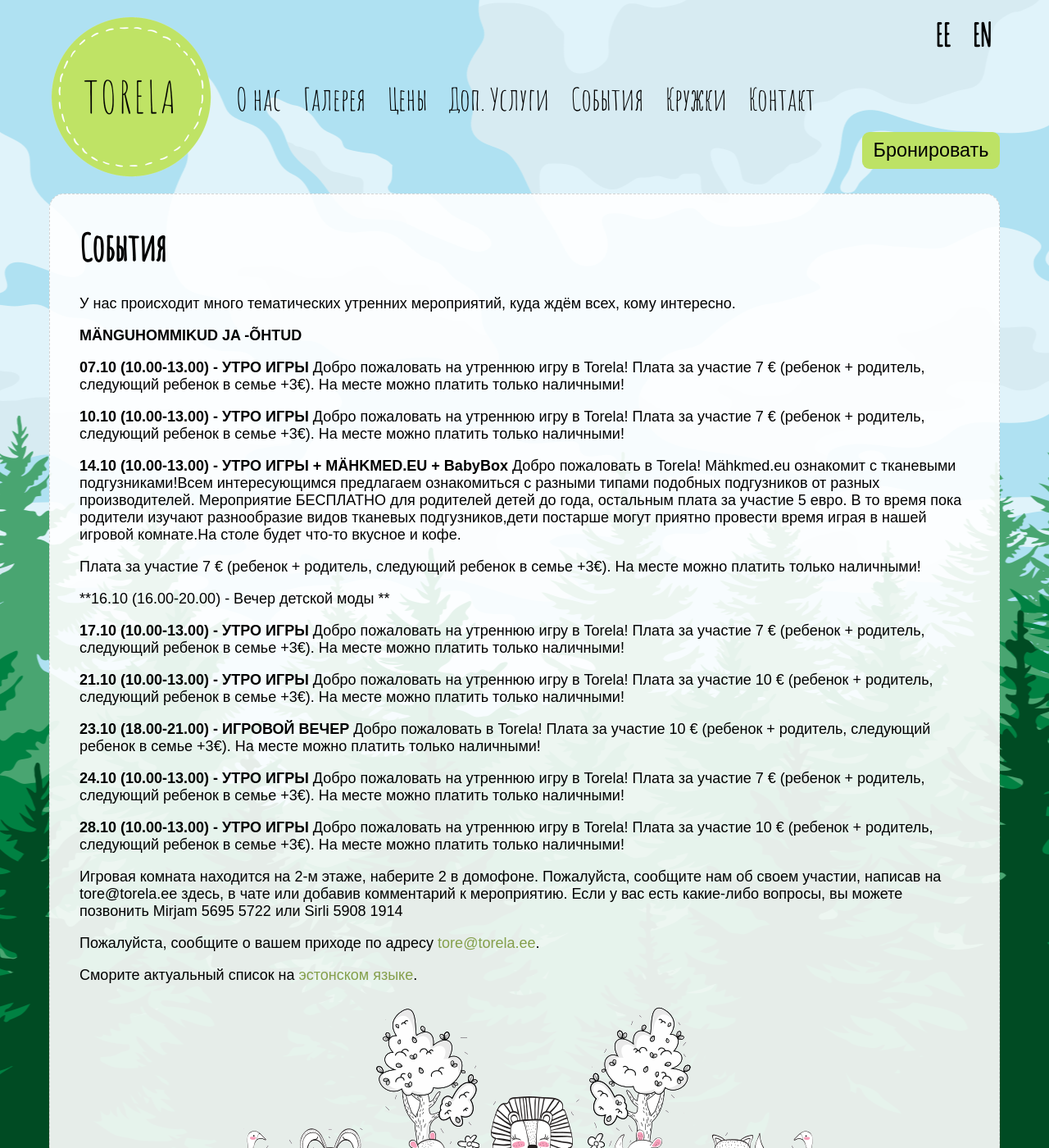
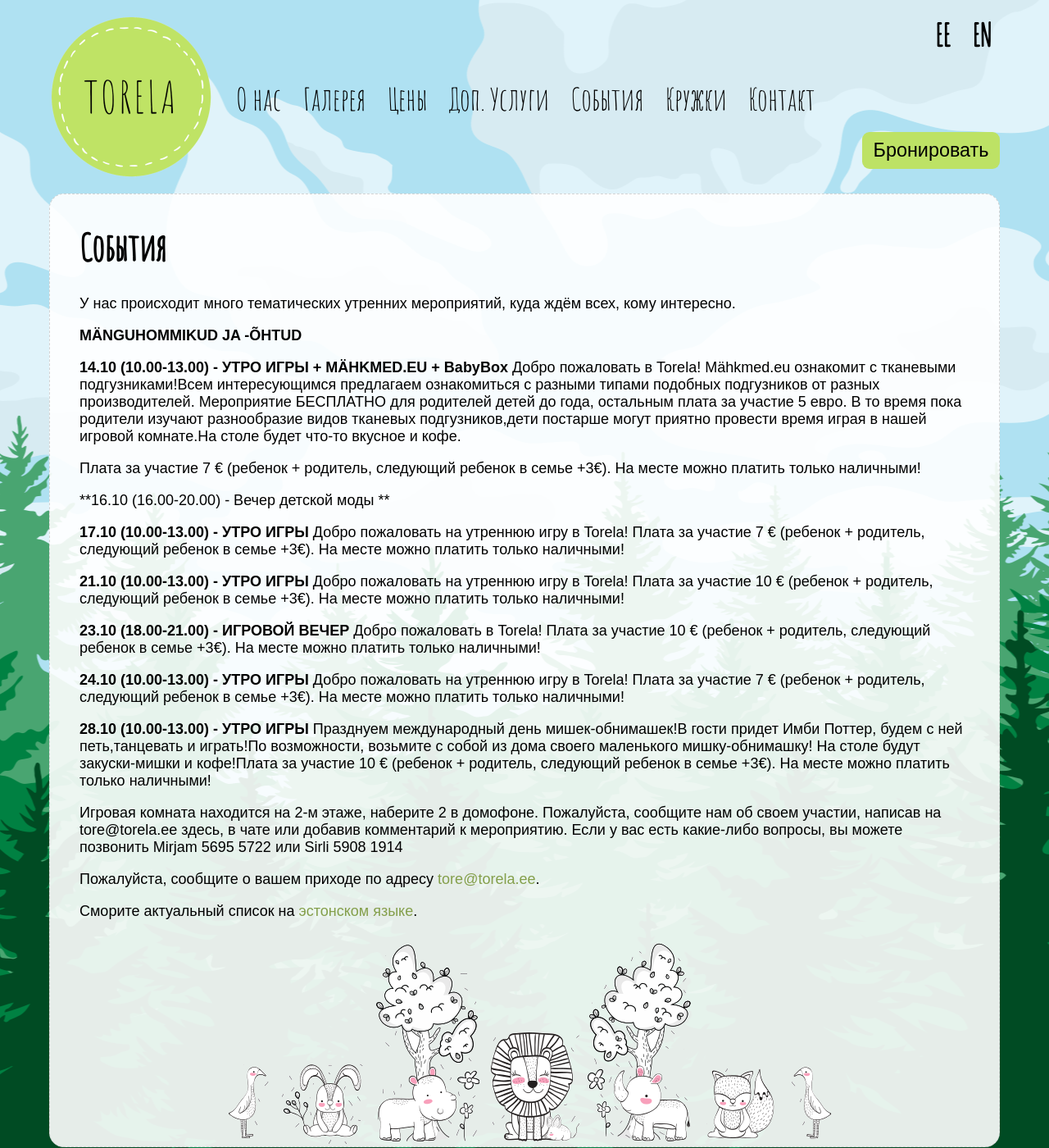
Before and after one commit to mypsik/torela, a Jekyll site: the page built from ru/events/index.md, in a window 1280 px wide and 1400 px high. Shown: the whole window at 82% size. Built offline with Jekyll 4.4.1, drawn with Linux system fonts in a browser that asks for light colours.

Commit message:
Update index.md

```diff
--- a/ru/events/index.md
+++ b/ru/events/index.md
@@ -9,19 +9,6 @@ et: /syndmused/
 У нас происходит много тематических утренних мероприятий, куда ждём всех, кому интересно.
 
 **MÄNGUHOMMIKUD JA -ÕHTUD**
-
-
-**07.10 (10.00-13.00) - УТРО ИГРЫ**
-Добро пожаловать на утреннюю игру в Torela!
-Плата за участие 7 € (ребенок + родитель, следующий ребенок в семье +3€).
-На месте можно платить только наличными!
-
-
-**10.10 (10.00-13.00) - УТРО ИГРЫ**
-Добро пожаловать на утреннюю игру в Torela!
-Плата за участие 7 € (ребенок + родитель, следующий ребенок в семье +3€).
-На месте можно платить только наличными!
-
 
 **14.10 (10.00-13.00) - УТРО ИГРЫ + MÄHKMED.EU + BabyBox**
 Добро пожаловать в Torela!
@@ -59,11 +46,8 @@ Mähkmed.eu ознакомит с тканевыми подгузниками!В
 
 
 **28.10 (10.00-13.00) - УТРО ИГРЫ**
-Добро пожаловать на утреннюю игру в Torela!
-Плата за участие 10 € (ребенок + родитель, следующий ребенок в семье +3€).
+Празднуем международный день мишек-обнимашек!В гости придет Имби Поттер, будем с ней петь,танцевать и играть!По возможности, возьмите с собой из дома своего маленького мишку-обнимашку! На столе будут закуски-мишки и кофе!Плата за участие 10 € (ребенок + родитель, следующий ребенок в семье +3€).
 На месте можно платить только наличными!
-
-
 
 
 
```
